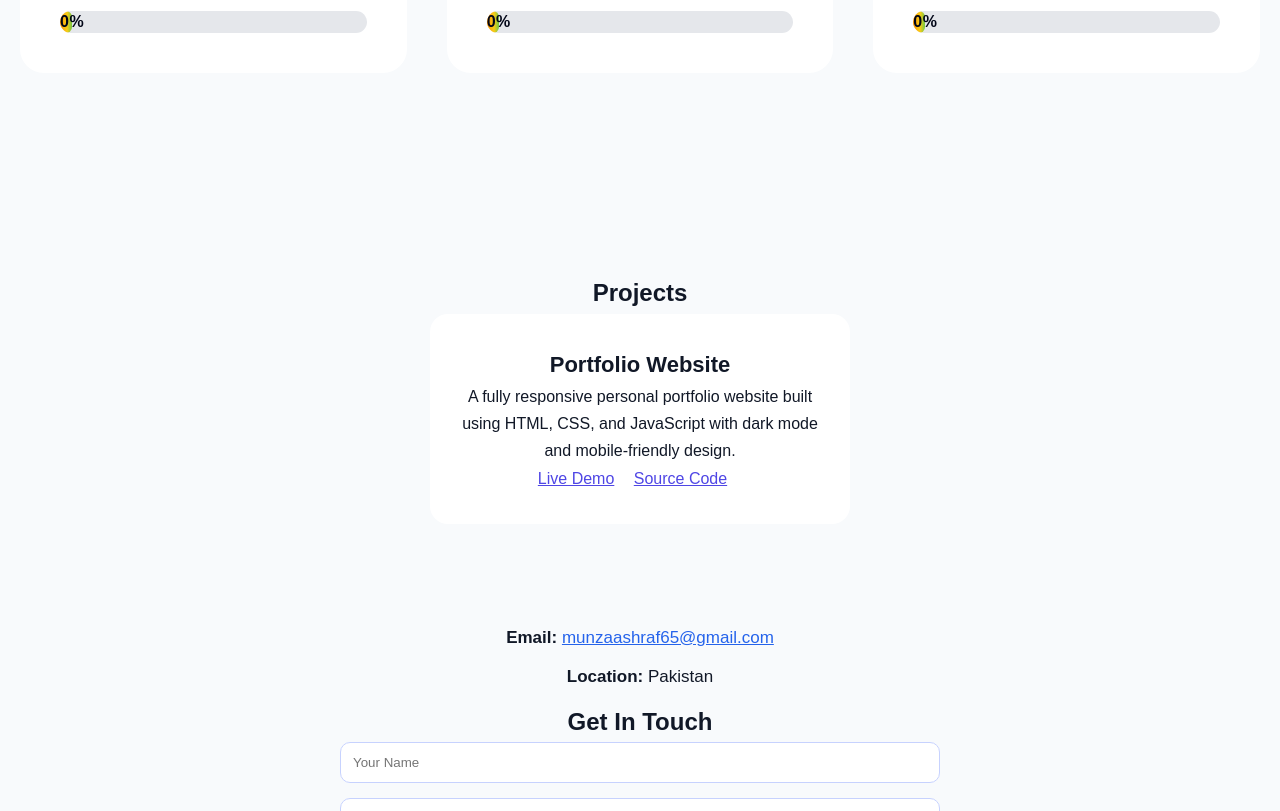
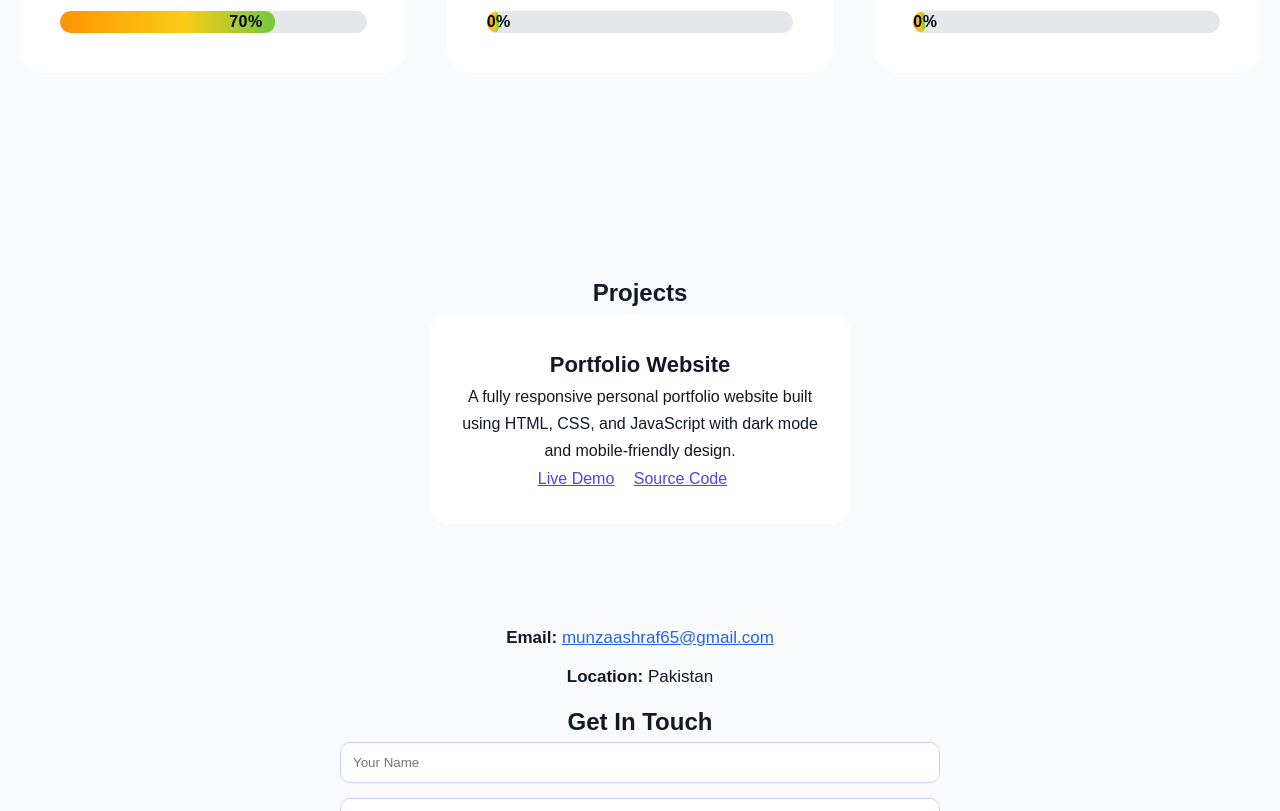
Before and after one commit to munzaashrafmalik/Portfolio, a plain HTML site: page index.html in a window 1280 px wide. Shown: the part 980-1791 px from the top of the page. Drawn offline with Linux system fonts and the light colour scheme.

Commit message:
Update index.html

```diff
--- a/index.html
+++ b/index.html
@@ -84,20 +84,24 @@
   const observer = new IntersectionObserver((entries) => {
     entries.forEach(entry => {
       if (entry.isIntersecting) {
+
         const card = entry.target;
         const progress = card.querySelector(".level-progress");
-        const target = parseInt(progress.textContent);
+        const target = parseInt(card.getAttribute("data-percent"));
 
         let count = 0;
         progress.textContent = "0%";
+        progress.style.width = "0%";
 
         const interval = setInterval(() => {
           if (count >= target) {
             clearInterval(interval);
             progress.textContent = target + "%";
+            progress.style.width = target + "%";
           } else {
             count++;
             progress.textContent = count + "%";
+            progress.style.width = count + "%";
           }
         }, 15);
 
@@ -108,6 +112,7 @@
 
   skillCards.forEach(card => observer.observe(card));
 </script>
+
 
       <div class="skill-card" data-percent="65">
         <div class="skill-header">
```
